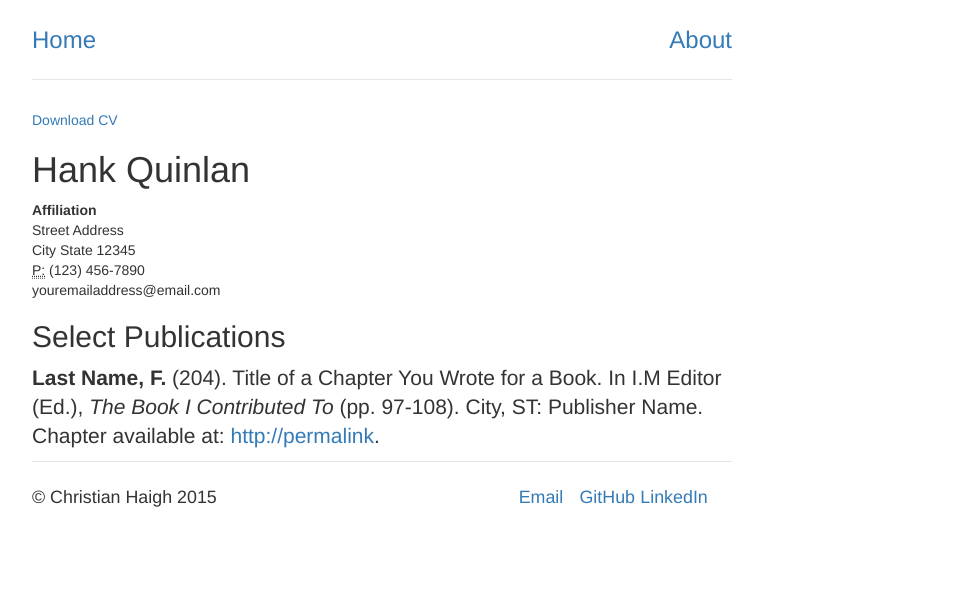
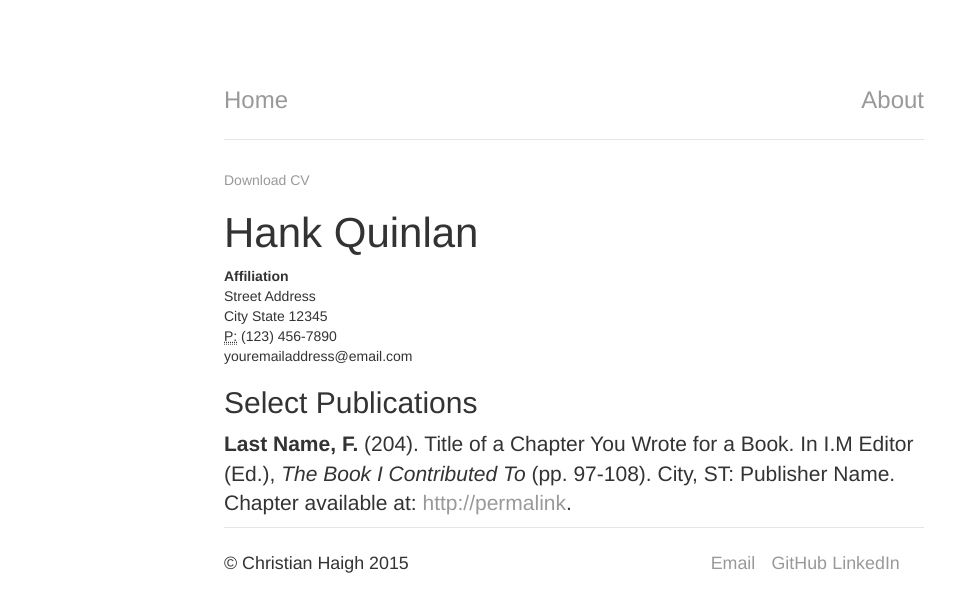
Before and after one commit to christianhaigh/christianhaigh.github.io, a Jekyll site: the page built from cv/index.html, in a window 1280 px wide. Shown: the top 612 px of the page, without its empty margins (66-1021 px from the left). Built offline with Jekyll 4.4.1, drawn with Linux system fonts in a browser that asks for light colours.

Commit message:
Update default.html

```diff
--- a/_layouts/default.html
+++ b/_layouts/default.html
@@ -7,10 +7,9 @@
     <title>{{ page.title }} | Christian Haigh</title>
     <link rel="shortcut icon" href="/img/ico/favicon.ico" type="image/x-icon">
     <link rel="icon" href="img/ico/favicon.ico" type="image/x-icon">
-
-    <link rel="stylesheet" type="text/css" href="/css/main.css">
     <link href="/css/bootstrap.css" rel="stylesheet">
     <link href="/css/jumbotron-narrow.css" rel="stylesheet">
+    <link rel="stylesheet" type="text/css" href="/css/main.css">
 
   </head>
 
```
